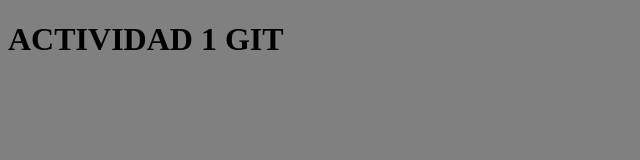
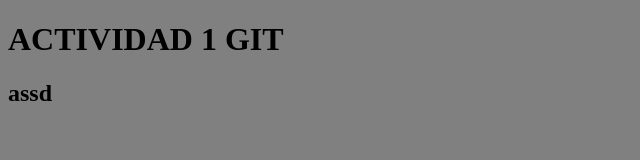
Before and after one commit to BychusSan/MiWeb, a plain HTML site: page index.html in a window 1280 px wide. Shown: the full height of the page, 0-640 px from the left. Drawn offline with Linux system fonts and the light colour scheme.

Commit message:
On branch master  Changes to be committed: 	modified:   index.html

```diff
--- a/index.html
+++ b/index.html
@@ -11,7 +11,7 @@
 
 
     <h1>ACTIVIDAD 1 GIT</h1>
-
+<h2>assd</h2>
 
 </body>
 </html>
```
